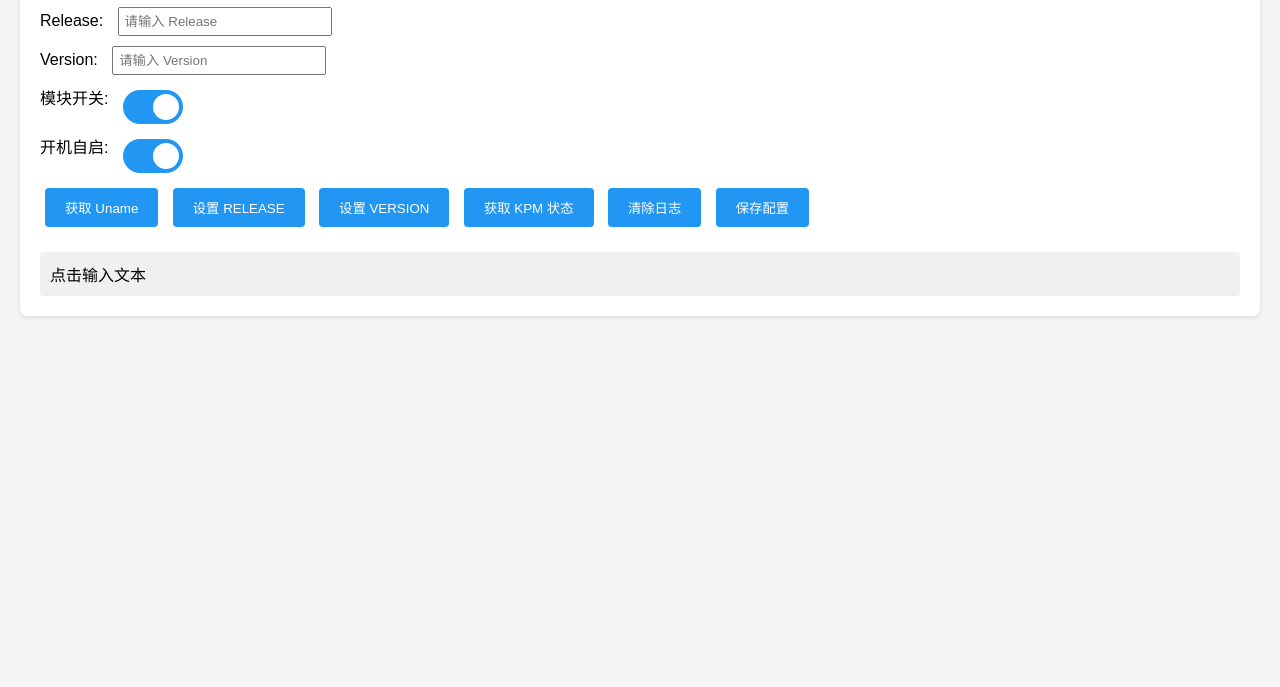
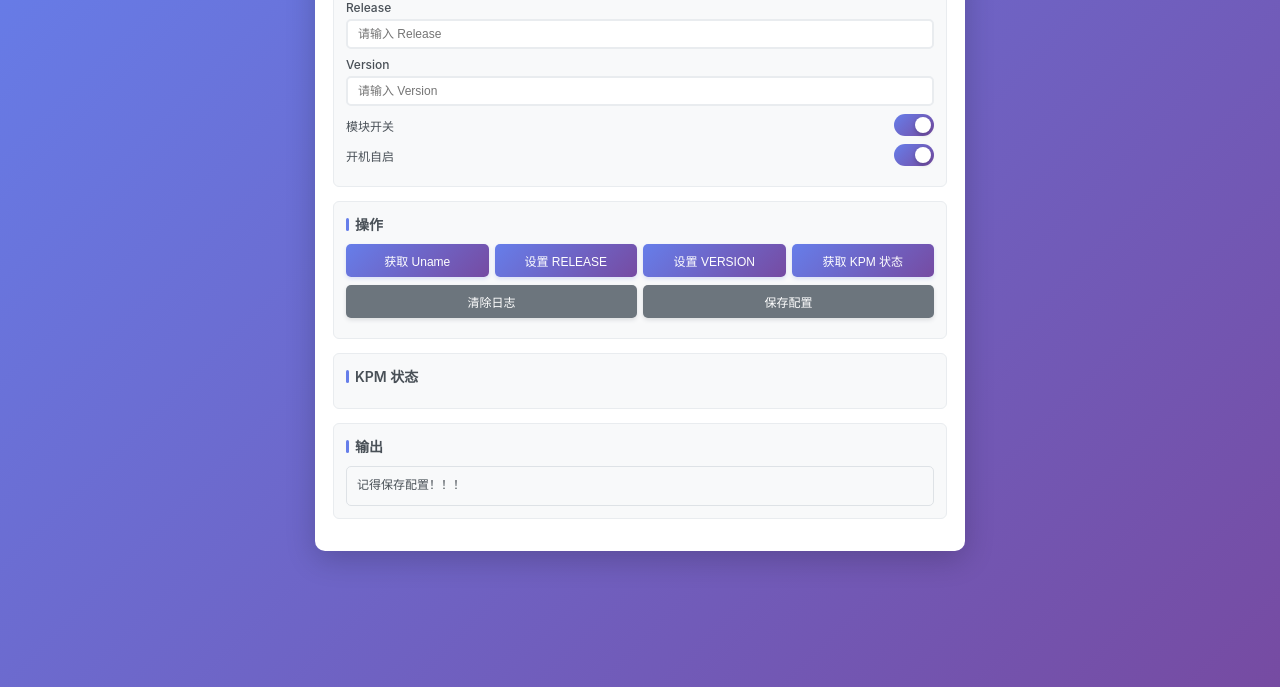
Before and after one commit to YangQi0408/SpoofUname, a website: page apm/webroot/index.html in a window 1280 px wide. Shown: the part 113-800 px from the top of the page. Drawn offline with Linux system fonts and the light colour scheme.

Commit message:
refactor(apm/webui): Redesign UI with modern layout
Signed-off-by: YangQi0408 <a123er3643@163.com>

```diff
--- a/apm/webroot/index.html
+++ b/apm/webroot/index.html
@@ -5,56 +5,100 @@
     <meta name="viewport" content="width=device-width, initial-scale=1.0">
     <title>SpoofUname</title>
     <style>
+        * {
+            margin: 0;
+            padding: 0;
+            box-sizing: border-box;
+        }
         body {
-            font-family: Arial, sans-serif;
-            margin: 20px;
-            background-color: #f5f5f5;
+            font-family: -apple-system, BlinkMacSystemFont, 'Segoe UI', Roboto, Oxygen, Ubuntu, Cantarell, sans-serif;
+            background: linear-gradient(135deg, #667eea 0%, #764ba2 100%);
+            min-height: 100vh;
+            padding: 10px;
         }
         .container {
-            background-color: white;
-            padding: 20px;
-            border-radius: 8px;
-            box-shadow: 0 2px 4px rgba(0,0,0,0.1);
+            max-width: 650px;
+            margin: 0 auto;
+            background: white;
+            border-radius: 10px;
+            box-shadow: 0 8px 30px rgba(0, 0, 0, 0.2);
+            padding: 18px;
         }
         h1 {
             color: #333;
             text-align: center;
+            margin-bottom: 16px;
+            font-size: 22px;
+            font-weight: 700;
         }
-        .status {
-            padding: 10px;
-            margin: 10px 0;
-            border-radius: 4px;
-            background-color: #e8f5e8;
-            border: 1px solid #4caf50;
+        .section {
+            margin-bottom: 14px;
+            padding: 12px;
+            background: #f8f9fa;
+            border-radius: 6px;
+            border: 1px solid #e9ecef;
         }
-        button {
-            background-color: #2196f3;
-            color: white;
-            border: none;
-            padding: 10px 20px;
-            border-radius: 4px;
-            cursor: pointer;
-            margin: 5px;
+        .section h3 {
+            color: #495057;
+            margin-bottom: 10px;
+            font-size: 14px;
+            font-weight: 600;
+            display: flex;
+            align-items: center;
+            gap: 6px;
         }
-        button:hover {
-            background-color: #1976d2;
+        .section h3::before {
+            content: '';
+            width: 3px;
+            height: 13px;
+            background: #667eea;
+            border-radius: 2px;
         }
-
-        /* 开关样式 */
+        .input-group {
+            margin-bottom: 8px;
+        }
+        .input-group label {
+            display: block;
+            margin-bottom: 4px;
+            color: #495057;
+            font-weight: 500;
+            font-size: 12px;
+        }
+        .input-group input[type="text"] {
+            width: 100%;
+            padding: 6px 10px;
+            border: 2px solid #e9ecef;
+            border-radius: 5px;
+            font-size: 12px;
+            transition: all 0.3s ease;
+        }
+        .input-group input[type="text"]:focus {
+            outline: none;
+            border-color: #667eea;
+            box-shadow: 0 0 0 2px rgba(102, 126, 234, 0.1);
+        }
+        .switch-group {
+            display: flex;
+            align-items: center;
+            justify-content: space-between;
+            margin-bottom: 8px;
+        }
+        .switch-group label {
+            color: #495057;
+            font-weight: 500;
+            font-size: 12px;
+        }
         .switch {
             position: relative;
             display: inline-block;
-            width: 60px;
-            height: 34px;
-            margin-left: 10px;
+            width: 40px;
+            height: 22px;
         }
-
         .switch input {
             opacity: 0;
             width: 0;
             height: 0;
         }
-
         .slider {
             position: absolute;
             cursor: pointer;
@@ -62,29 +106,107 @@
             left: 0;
             right: 0;
             bottom: 0;
-            background-color: #ccc;
-            transition: .4s;
-            border-radius: 34px;
+            background-color: #dee2e6;
+            transition: .3s;
+            border-radius: 22px;
         }
-
         .slider:before {
             position: absolute;
             content: "";
-            height: 26px;
-            width: 26px;
-            left: 4px;
-            bottom: 4px;
+            height: 16px;
+            width: 16px;
+            left: 3px;
+            bottom: 3px;
             background-color: white;
-            transition: .4s;
+            transition: .3s;
             border-radius: 50%;
+            box-shadow: 0 2px 4px rgba(0, 0, 0, 0.2);
         }
-
         input:checked + .slider {
-            background-color: #2196f3;
+            background: linear-gradient(135deg, #667eea 0%, #764ba2 100%);
         }
-
         input:checked + .slider:before {
-            transform: translateX(26px);
+            transform: translateX(18px);
+        }
+        .button-group {
+            display: grid;
+            grid-template-columns: repeat(auto-fit, minmax(110px, 1fr));
+            gap: 6px;
+            margin-bottom: 8px;
+        }
+        .button-group.secondary {
+            grid-template-columns: repeat(auto-fit, minmax(90px, 1fr));
+        }
+        button {
+            background: linear-gradient(135deg, #667eea 0%, #764ba2 100%);
+            color: white;
+            border: none;
+            padding: 8px 14px;
+            border-radius: 5px;
+            cursor: pointer;
+            font-size: 12px;
+            font-weight: 500;
+            transition: all 0.3s ease;
+            box-shadow: 0 2px 4px rgba(102, 126, 234, 0.2);
+        }
+        button:hover {
+            transform: translateY(-1px);
+            box-shadow: 0 3px 6px rgba(102, 126, 234, 0.3);
+        }
+        button:active {
+            transform: translateY(0);
+        }
+        button.secondary {
+            background: #6c757d;
+            box-shadow: 0 2px 4px rgba(108, 117, 125, 0.2);
+        }
+        button.secondary:hover {
+            background: #5a6268;
+            box-shadow: 0 3px 6px rgba(108, 117, 125, 0.3);
+        }
+        #kpmStatus {
+            background: #e7f3ff;
+            border: 1px solid #b8daff;
+            border-radius: 5px;
+            padding: 10px;
+            margin-top: 10px;
+        }
+        #kpmStatus h4 {
+            color: #004085;
+            margin-bottom: 6px;
+            font-size: 13px;
+            font-weight: 600;
+        }
+        #kpmStatusContent {
+            color: #0056b3;
+            font-size: 12px;
+            line-height: 1.4;
+        }
+        #output {
+            background: #f8f9fa;
+            border: 1px solid #dee2e6;
+            border-radius: 5px;
+            padding: 10px;
+            margin-top: 10px;
+            min-height: 40px;
+            font-size: 12px;
+            color: #495057;
+            line-height: 1.4;
+        }
+        .status-badge {
+            display: inline-block;
+            padding: 2px 8px;
+            border-radius: 8px;
+            font-size: 10px;
+            font-weight: 500;
+        }
+        .status-badge.enabled {
+            background: #d4edda;
+            color: #155724;
+        }
+        .status-badge.disabled {
+            background: #f8d7da;
+            color: #721c24;
         }
     </style>
 </head>
@@ -92,48 +214,61 @@
     <div class="container">
         <h1>SpoofUname</h1>
 
-        <div style="margin: 10px 0;">
-            <label for="release">Release:</label>
-            <input type="text" id="release" placeholder="请输入 Release" style="margin-left: 10px; padding: 5px; width: 200px;">
+        <div class="section">
+            <h3>配置信息</h3>
+            <div class="input-group">
+                <label for="release">Release</label>
+                <input type="text" id="release" placeholder="请输入 Release">
             </div>
-        <div style="margin: 10px 0;">
-            <label for="version">Version:</label>
-            <input type="text" id="version" placeholder="请输入 Version" style="margin-left: 10px; padding: 5px; width: 200px;">
+            <div class="input-group">
+                <label for="version">Version</label>
+                <input type="text" id="version" placeholder="请输入 Version">
             </div>
-        <div style="margin: 10px 0;">
-            <label for="moduleSwitch">模块开关:</label>
+            <div class="switch-group">
+                <label for="moduleSwitch">模块开关</label>
                 <label class="switch">
                     <input type="checkbox" id="moduleSwitch" checked>
                     <span class="slider"></span>
                 </label>
             </div>
-        <div style="margin: 10px 0;">
-            <label for="autoStartSwitch">开机自启:</label>
+            <div class="switch-group">
+                <label for="autoStartSwitch">开机自启</label>
                 <label class="switch">
                     <input type="checkbox" id="autoStartSwitch" checked>
                     <span class="slider"></span>
                 </label>
             </div>
+        </div>
+
+        <div class="section">
+            <h3>操作</h3>
+            <div class="button-group">
                 <button onclick="getUname()">获取 Uname</button>
                 <button onclick="setRelease()">设置 RELEASE</button>
                 <button onclick="setVersion()">设置 VERSION</button>
                 <button onclick="getKpmStatus()">获取 KPM 状态</button>
-        <button onclick="clearLogs()">清除日志</button>
-        <button onclick="saveConfigFile()">保存配置</button>
+            </div>
+            <div class="button-group secondary">
+                <button onclick="clearLogs()" class="secondary">清除日志</button>
+                <button onclick="saveConfigFile()" class="secondary">保存配置</button>
+            </div>
+        </div>
 
-        <!-- KPM 状态显示区域 -->
-        <div id="kpmStatus" style="margin-top: 20px; padding: 15px; background-color: #f0f8ff; border-radius: 5px; border: 1px solid #ddd; display: none;">
-            <h4 style="margin: 0 0 10px 0;">SpoofUname 状态</h4>
+        <div class="section">
+            <h3>KPM 状态</h3>
+            <div id="kpmStatus" style="display: none;">
+                <h4>SpoofUname 状态</h4>
                 <div id="kpmStatusContent"></div>
             </div>
-
-        <!-- 操作结果输出区域 -->
-        <div id="output" style="margin-top: 20px; padding: 10px; background-color: #f0f0f0; border-radius: 4px;"></div>
         </div>
 
-<!-- 引入配置管理模块 -->
+        <div class="section">
+            <h3>输出</h3>
+            <div id="output"></div>
+        </div>
+    </div>
+
     <script src="config.js"></script>
-    <!-- 引入KernelSU WebUI主逻辑 -->
     <script type="module" src="index.js"></script>
 </body>
 </html>
--- a/apm/webroot/index.js
+++ b/apm/webroot/index.js
@@ -207,30 +207,6 @@ function saveConfigFile() {
     writeLog('saveConfigFile: 配置已保存');
 }
 
-window.getUname = getUname;
-window.setRelease = setRelease;
-window.setVersion = setVersion;
-window.toggleModule = toggleModule;
-window.writeLog = writeLog;
-window.getKpmStatus = getKpmStatus;
-window.clearLogs = clearLogs;
-window.saveConfigFile = saveConfigFile;
-
-document.addEventListener('DOMContentLoaded', () => {
-    document.getElementById('output').innerHTML = '点击输入文本';
-
-    // 监听开关变化
-    document.getElementById('moduleSwitch').addEventListener('change', toggleModule);
-    document.getElementById('autoStartSwitch').addEventListener('change', toggleAutoStart);
-
-    // 加载保存的配置
-    loadConfig();
-
-    // 写入页面加载日志
-    writeLog('Web界面已加载');
-});
-
-// 清除日志功能
 function clearLogs() {
     const output = document.getElementById('output');
     output.innerHTML = '正在清除日志...';
@@ -246,7 +222,6 @@ function clearLogs() {
         delete window[callback];
     };
 
-    // 删除日志文件并重新创建空文件
     const logDir = CONFIG.LOG_PATH.substring(0, CONFIG.LOG_PATH.lastIndexOf('/'));
     const command = `rm -f ${CONFIG.LOG_PATH} && mkdir -p ${logDir} && touch ${CONFIG.LOG_PATH}`;
     ksu.exec(command, '{}', callback);
@@ -262,15 +237,12 @@ window.clearLogs = clearLogs;
 window.saveConfigFile = saveConfigFile;
 
 document.addEventListener('DOMContentLoaded', () => {
-    document.getElementById('output').innerHTML = '点击输入文本';
+    document.getElementById('output').innerHTML = '记得保存配置！！！';
 
-    // 监听开关变化
     document.getElementById('moduleSwitch').addEventListener('change', toggleModule);
     document.getElementById('autoStartSwitch').addEventListener('change', toggleAutoStart);
 
-    // 加载保存的配置
     loadConfig();
 
-    // 写入页面加载日志
     writeLog('Web界面已加载');
 });
```
Lines whose indentation alone changed are shown as unchanged.
